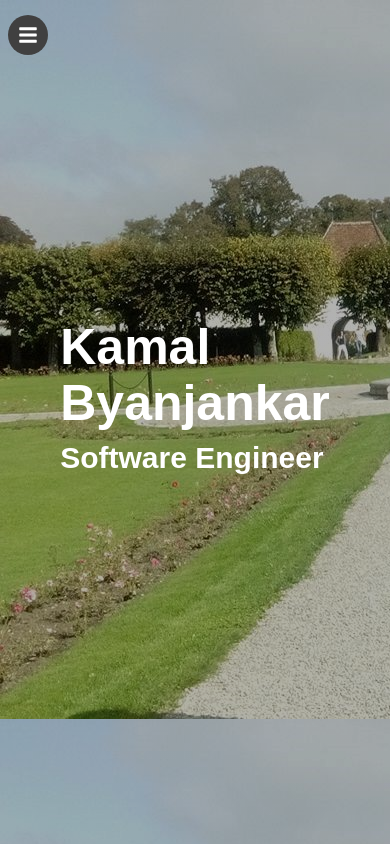
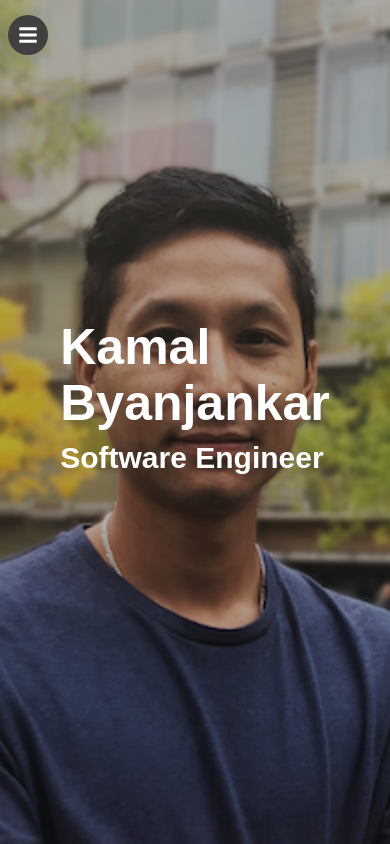
Before and after one commit to KamalByanjankar/PortfolioWebsite, a React (Create React App) app: page / in a window 390 px wide. Shown: the top 844 px of the page. Built offline with nearby package versions, Linux system fonts and the light colour scheme.

Commit message:
className and css refactored

```diff
--- a/src/components/Home/Home.css
+++ b/src/components/Home/Home.css
@@ -1,4 +1,4 @@
-#home{
+.home{
   background: linear-gradient(rgba(0, 0, 0, 0.3), rgba(0, 0, 0, 0.3)), url(../../assets/profile/kamal.jpg);
   background-size: cover;
   height: 100vh;
@@ -33,7 +33,13 @@
 }
 
 @media(max-width: 480px){
-  #home{
-    background: linear-gradient(rgba(0, 0, 0, 0.3), rgba(0, 0, 0, 0.3)), url(../../assets/profile/kamal.jpg);
+  .home{
+    background: linear-gradient(rgba(0, 0, 0, 0.3), rgba(0, 0, 0, 0.3)), url(../../assets/profile/kamal.png);
+    background-size: cover;
+    height: 100vh;
+    width: 100%;
+    background-attachment: fixed;
+    background-position: center top;
+    background-repeat: no-repeat;
   }
 }
--- a/src/components/Home/Home.jsx
+++ b/src/components/Home/Home.jsx
@@ -4,7 +4,7 @@ import "./Home.css";
 
 const Home = () => {
   return (
-    <div id = "home">
+    <div className="home">
       <div className="home__container">
         <h1>Kamal Byanjankar</h1>
         <p>Software Engineer</p>
```
